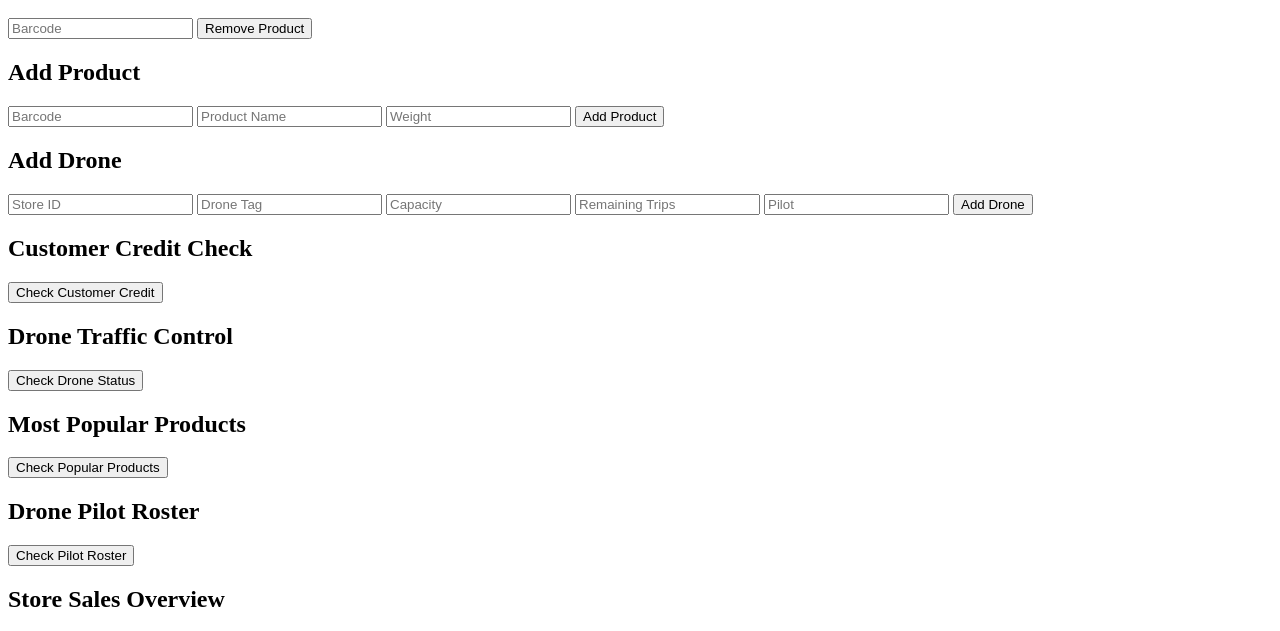
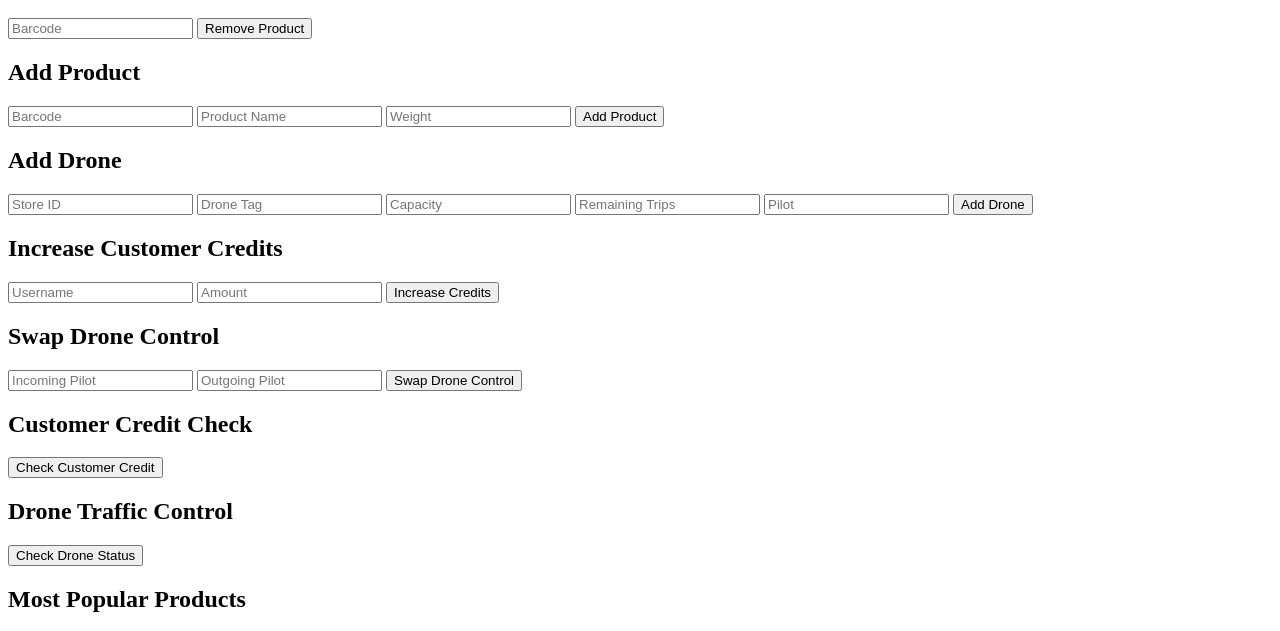
Before and after one commit to Naughtoncolin/Drone-Delivery-Dispatch-Database, a Flask app: template templates/index.html in a window 1280 px wide. Shown: the part 608-1239 px from the top of the page. Run offline with Flask 3, Linux system fonts and the light colour scheme; the template is opened without the code that fills it, so the values that code supplies are empty.

Commit message:
ADD: Increase customer credit and swap drone control procedures.

```diff
--- a/app.py
+++ b/app.py
@@ -157,6 +157,34 @@ def add_drone():
         db.session.rollback()
         return jsonify({'error': str(e)})
 
+@app.route('/increase_customer_credits', methods=['POST'])
+def increase_customer_credits():
+    data = request.form
+    try:
+        db.session.execute(
+            text("CALL increase_customer_credits(:uname, :money)"),
+            {'uname': data['uname'], 'money': int(data['money'])}
+        )
+        db.session.commit()
+        return jsonify({'success': True})
+    except Exception as e:
+        db.session.rollback()
+        return jsonify({'error': str(e)})
+
+@app.route('/swap_drone_control', methods=['POST'])
+def swap_drone_control():
+    data = request.form
+    try:
+        db.session.execute(
+            text("CALL swap_drone_control(:incoming_pilot, :outgoing_pilot)"),
+            {'incoming_pilot': data['incoming_pilot'], 'outgoing_pilot': data['outgoing_pilot']}
+        )
+        db.session.commit()
+        return jsonify({'success': True})
+    except Exception as e:
+        db.session.rollback()
+        return jsonify({'error': str(e)})
+
 @app.route('/customer_credit_check', methods=['GET'])
 def customer_credit_check():
     query = text("SELECT * FROM customer_credit_check")
--- a/templates/index.html
+++ b/templates/index.html
@@ -289,6 +289,66 @@
     }
 </script>
 
+<h2>Increase Customer Credits</h2>
+<form id="increase_credits_form" onsubmit="increaseCredits(); return false;">
+    <input type="text" name="uname" placeholder="Username" required>
+    <input type="number" name="money" placeholder="Amount" required>
+    <button type="submit">Increase Credits</button>
+</form>
+
+<script>
+    function increaseCredits() {
+        var form = document.getElementById('increase_credits_form');
+        var formData = new FormData(form);
+        fetch('/increase_customer_credits', {
+            method: 'POST',
+            body: new URLSearchParams(formData)
+        })
+        .then(response => response.json())
+        .then(result => {
+            if (result.success) {
+                alert('Customer credits increased successfully!');
+                form.reset();
+            } else {
+                alert('Failed to increase customer credits: ' + result.error);
+            }
+        })
+        .catch(error => {
+            alert('Failed to increase customer credits: ' + error);
+        });
+    }
+</script>
+
+<h2>Swap Drone Control</h2>
+<form id="swap_drone_control_form" onsubmit="swapDroneControl(); return false;">
+    <input type="text" name="incoming_pilot" placeholder="Incoming Pilot" required>
+    <input type="text" name="outgoing_pilot" placeholder="Outgoing Pilot" required>
+    <button type="submit">Swap Drone Control</button>
+</form>
+
+<script>
+    function swapDroneControl() {
+        var form = document.getElementById('swap_drone_control_form');
+        var formData = new FormData(form);
+        fetch('/swap_drone_control', {
+            method: 'POST',
+            body: new URLSearchParams(formData)
+        })
+        .then(response => response.json())
+        .then(result => {
+            if (result.success) {
+                alert('Drone control swapped successfully!');
+                form.reset();
+            } else {
+                alert('Failed to swap drone control: ' + result.error);
+            }
+        })
+        .catch(error => {
+            alert('Failed to swap drone control: ' + error);
+        });
+    }
+</script>
+
 <h2>Customer Credit Check</h2>
 <button onclick="fetchCustomerCreditCheck()">Check Customer Credit</button>
 <div id="customer_credit_data"></div>
```
